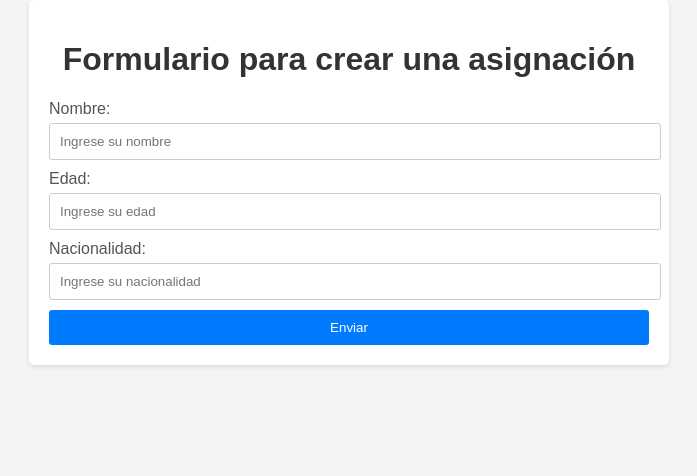
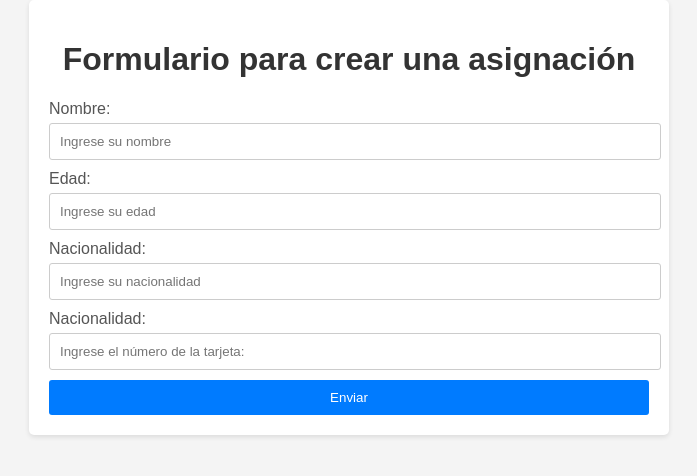
Before and after one commit to juanppjaime56/Django, a Django app: page /datosTarjetas/ in a window 1280 px wide. Shown: the top 476 px of the page, without its empty margins (291-988 px from the left). Run offline with Django 5.2, Linux system fonts and the light colour scheme.

Commit message:
Cambios BD

```diff
--- a/sistemaSolicitudTDC/sistemaProcesamientoSolicitudesTDC/models.py
+++ b/sistemaSolicitudTDC/sistemaProcesamientoSolicitudesTDC/models.py
@@ -4,6 +4,7 @@ class Asignacion(models.Model):
     nombre = models.CharField(max_length=100)
     edad = models.IntegerField()
     nacionalidad = models.CharField(max_length=100)
+    numero = models.IntegerField()
 
     def __str__(self):
         return self.nombre + self.edad + self.nacionalidad
--- a/sistemaSolicitudTDC/sistemaProcesamientoSolicitudesTDC/templates/asignacion.html
+++ b/sistemaSolicitudTDC/sistemaProcesamientoSolicitudesTDC/templates/asignacion.html
@@ -55,7 +55,7 @@
         <h1>Tarjetas Asignadas</h1>
         <ul>
             {% for asignacion in asignaciones %}
-            <li>{{ asignacion.nombre }}, {{ asignacion.edad }}, {{ asignacion.nacionalidad }}</li>
+            <li>{{ asignacion.nombre }}, {{ asignacion.edad }}, {{ asignacion.nacionalidad }}, {{asignacion.numero}}</li>
             {% endfor %}
         </ul>
     </div>
--- a/sistemaSolicitudTDC/sistemaProcesamientoSolicitudesTDC/templates/formulario.html
+++ b/sistemaSolicitudTDC/sistemaProcesamientoSolicitudesTDC/templates/formulario.html
@@ -68,6 +68,9 @@
             <label for="nacionalidad">Nacionalidad:</label>
             <input type="text" id="nacionalidad" name="nacionalidad" placeholder="Ingrese su nacionalidad">
 
+            <label for="numero">Nacionalidad:</label>
+            <input type="text" id="numero" name="numero" placeholder="Ingrese el número de la tarjeta:">
+
             <button type="submit">Enviar</button>
         </form>
     </div>
--- a/sistemaSolicitudTDC/sistemaProcesamientoSolicitudesTDC/views.py
+++ b/sistemaSolicitudTDC/sistemaProcesamientoSolicitudesTDC/views.py
@@ -4,15 +4,16 @@ from django.http import HttpResponse
 
 def healthCheck(request):
     return HttpResponse('ok')
-    Https
+
 def principal(request):
     if request.method == 'POST':
         nombre = request.POST.get("nombre")
         edad = request.POST.get("edad")
         nacionalidad = request.POST.get("nacionalidad")
+        numero = request.POST.get("numero")
 
         if nombre and edad and nacionalidad:
-            asignacion = Asignacion(nombre=nombre, edad=edad, nacionalidad=nacionalidad)
+            asignacion = Asignacion(nombre=nombre, edad=edad, nacionalidad=nacionalidad, numero=numero)
             asignacion.save()
     asignaciones = Asignacion.objects.all()
 
```
